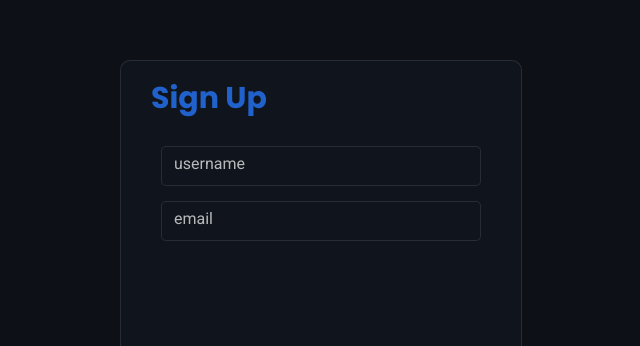
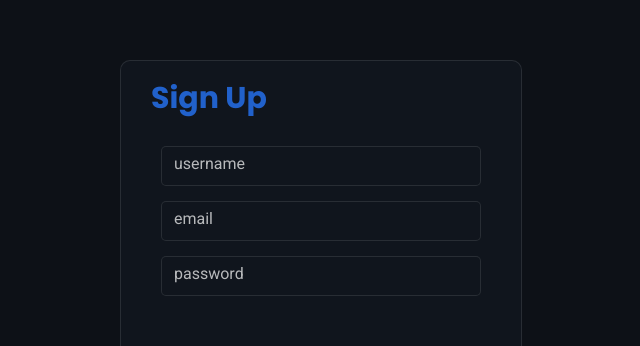
Before and after one commit to wwwAlireza/react-signup-signin, a React (Create React App) app: page /signup in a window 1280 px wide. Shown: the part 139-485 px from the top of the page, without its empty margins (319-959 px from the left). Built offline with nearby package versions, Linux system fonts and the light colour scheme.

Commit message:
The password field has been completed

```diff
--- a/src/components/Signup.js
+++ b/src/components/Signup.js
@@ -7,10 +7,13 @@ const basicRules = {
     usernameMinLength: 5,
     emailMaxLength: 40,
     emailMinLength: 8,
+    passwordMaxLength: 20,
+    passwordMinLength: 8,
 }
 const basicRegexp = {
     username: /^[a-zA-Z0-9]+$/,
     email: /^\w+([\.-]?\w+)*@\w+([\.-]?\w+)*(\.\w{2,3})+$/,
+    password: new RegExp("^(?=.*[a-z])(?=.*[A-Z])(?=.*[0-9])(?=.*[!@#\$%\^&\*])"),
 }
 
 // data reducer
@@ -31,6 +34,13 @@ const usernameData = {
 
 // email data
 const emailData = {
+    value: '',
+    isCorrect: true,
+    incorrectCause: ''
+};
+
+// password data
+const passwordData = {
     value: '',
     isCorrect: true,
     incorrectCause: ''
@@ -89,16 +99,38 @@ const Signup = () => {
         }
     };
 
+    // password
+    const [password, dispatchPassword] = useReducer(dataReducer, passwordData);
+    const passwordRef = useRef();
+    const passwordHandler = (eventData) => {
+        const passwordValue = eventData.target.value;
+        if (passwordValue.length <= basicRules.passwordMaxLength) {
+            dispatchPassword({ action: 'setValue', value: passwordRef.current.value })
+        }
+    };
+    const passwordBlurHandler = (eventData) => {
+        const passwordValue = eventData.target.value;
+        if (!passwordValue) {
+            dispatchPassword({ action: 'setIsCorrect', value: false, cause: 'please specify a password !' });
+        } else {
+            if (basicRegexp.password.exec(passwordValue) && passwordValue.length > basicRules.passwordMinLength) {
+                dispatchPassword({ action: 'setIsCorrect', value: true, cause: '' });
+            } else {
+                dispatchPassword({ action: 'setIsCorrect', value: false, cause: 'password must be at least 8 characters long and must contain numbers, uppercase and lowercase letters, and special characters !' });
+            }
+        }
+    };
 
     return (
         <>
             <div className={container}>
                 <div className={signupContainer}>
                     <h1 className={title}>Sign Up</h1>
-                    <div className={inputsContainer}>
+                    <form className={inputsContainer}>
                         <Input changer={usernameHandler} blur={usernameBlurHandler} cref={usernameRef} initialValue={username.value} type="text" placeholder="username" isCorrect={username.isCorrect} incorrectCause={username.incorrectCause} />
                         <Input changer={emailHandler} blur={emailBlurHandler} cref={emailRef} initialValue={email.value} type="email" placeholder="email" isCorrect={email.isCorrect} incorrectCause={email.incorrectCause} />
-                    </div>
+                        <Input changer={passwordHandler} blur={passwordBlurHandler} cref={passwordRef} initialValue={password.value} type="password" placeholder="password" isCorrect={password.isCorrect} incorrectCause={password.incorrectCause} />
+                    </form>
                 </div>
             </div>
         </>
```
